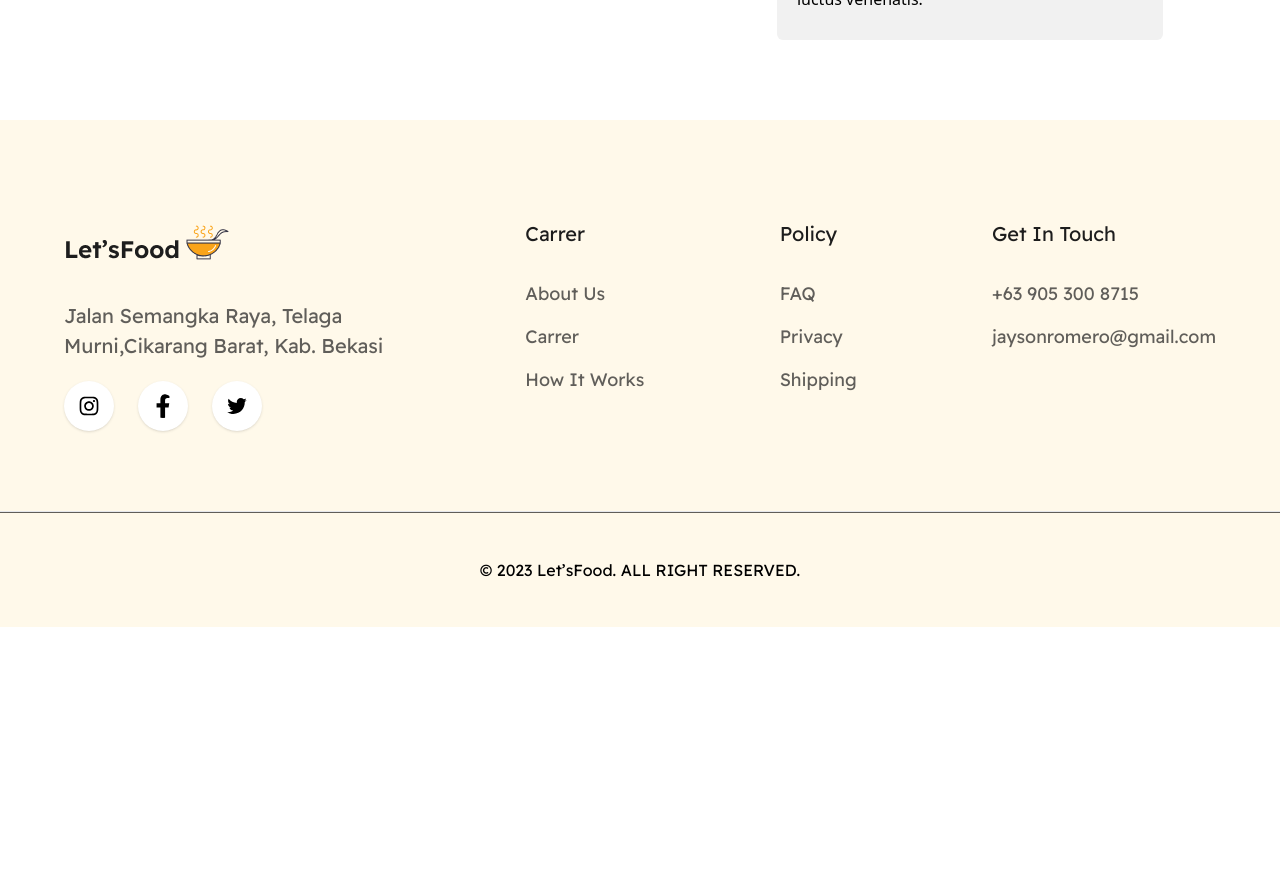
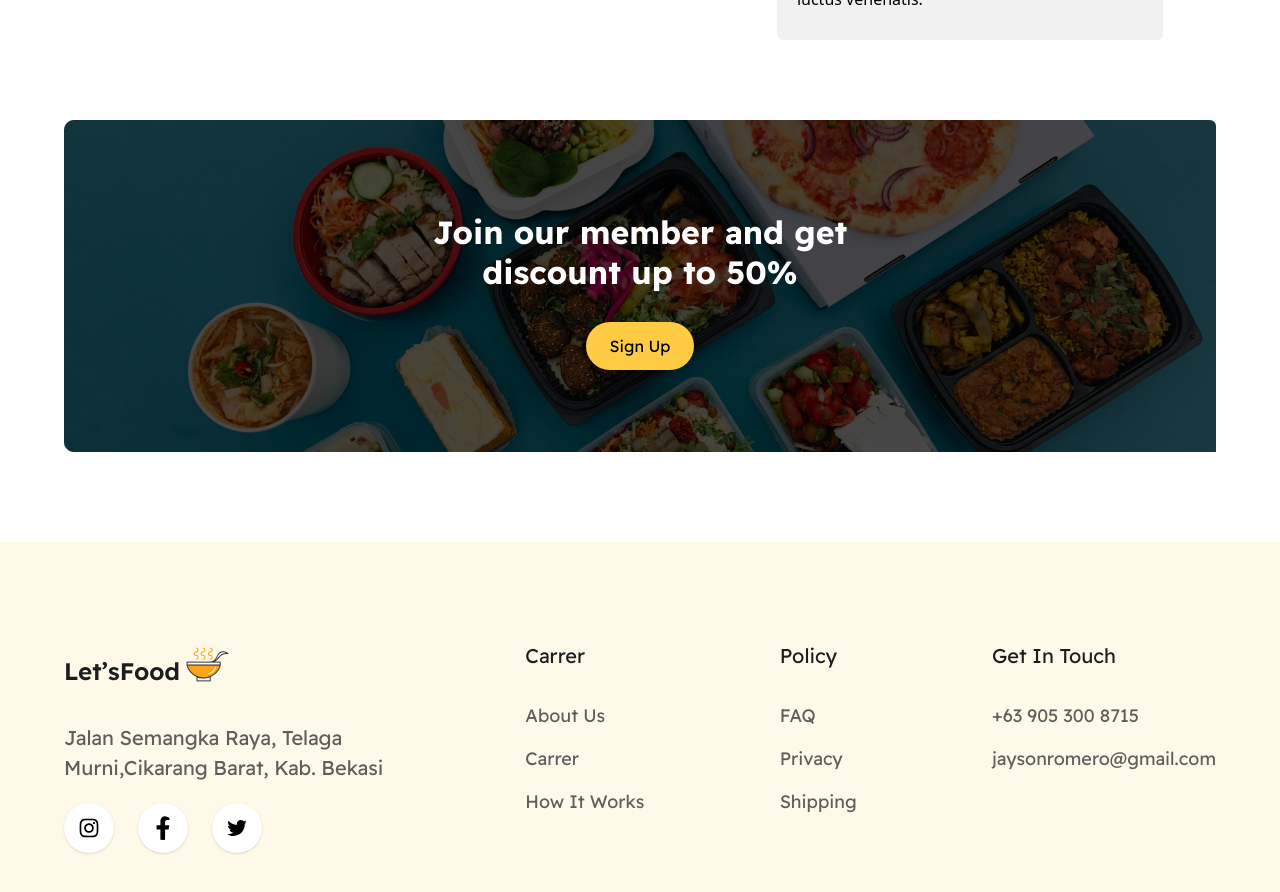
Before and after one commit to jayson-romero/lets-food, a React (Vite) app: page / in a window 1280 px wide. Shown: the part 3000-3892 px from the top of the page. Before the commit the page ends 3627 px from the top, so only its background shows below. Built offline with nearby package versions, Linux system fonts and the light colour scheme.

Commit message:
added about us page and sign up section

```diff
--- /dev/null
+++ b/src/components/AboutUs/About.jsx
@@ -0,0 +1,22 @@
+import styles from "../../style"
+
+const About = () => {
+  return (
+    <div className="About-page">
+       <div className={`${styles.maxWidth} ${styles.paddingX} ${styles.paddingY} font-Readex text-[20px] flex flex-col gap-[50px] pt-[40px]`}>
+
+               <p>Welcome to <span>Let's Food</span>, where we are committed to serving you the best quality food with exceptional customer service. Our online restaurant offers a wide variety of delicious meals that are perfect for any occasion, whether you're looking for a quick lunch, a cozy dinner, or a family gathering.</p>
+
+               <p>At <span>Let's Food</span>, we pride ourselves on using only the freshest ingredients and preparing each meal with care and attention to detail. Our chefs are passionate about creating innovative dishes that are bursting with flavor and are sure to leave a lasting impression.</p>
+
+               <p>Our online restaurant is designed to make your dining experience as seamless and convenient as possible. We offer a simple and user-friendly ordering system that allows you to easily customize your meal and have it delivered straight to your door. Our delivery service is fast and reliable, ensuring that your food arrives hot and fresh every time.</p>
+
+               <p>We believe that great food should be enjoyed by everyone, which is why we strive to accommodate a wide range of dietary needs and preferences. Whether you're vegetarian, gluten-free, or have any other dietary restrictions, we have something for you.</p>
+
+               <p>At <span>Let's Food</span>, we are more than just a restaurant. We are a community of food lovers who are passionate about sharing our love for food with others. We hope that you will join us on this journey and experience the true taste of <span>Let's Food</span>.</p>
+       </div>
+    </div>
+  )
+}
+
+export default About
--- a/src/pages/About.jsx
+++ b/src/pages/About.jsx
@@ -1,4 +1,7 @@
-import Header from "../shared/components/partials/Header"
+import Header from "../shared/components/partials/Header";
+import About from "../components/AboutUs/About";
+import WhatTheySay from "../shared/components/partials/WhatTheySay";
+import JoinUs from "../shared/components/partials/JoinUs";
 
 const AboutPage = () => {
   return (
@@ -8,6 +11,10 @@ const AboutPage = () => {
           title ="Know More About Us"
           desc ="Lorem ipsum dolor sit amet, consectetur adipiscing elit ut aliquam."/>
       </div>
+
+      <About/>
+      <WhatTheySay/>
+      <JoinUs/>
   </div>
   )
 }
--- a/src/pages/Contact.jsx
+++ b/src/pages/Contact.jsx
@@ -1,4 +1,6 @@
 import Header from "../shared/components/partials/Header"
+import WhatTheySay from "../shared/components/partials/WhatTheySay"
+import JoinUs from "../shared/components/partials/JoinUs"
 
 const ContactPage = () => {
   return (
@@ -8,6 +10,9 @@ const ContactPage = () => {
           title ="Contact Us to know more"
           desc ="Lorem ipsum dolor sit amet, consectetur adipiscing elit ut aliquam."/>
       </div>
+
+      <WhatTheySay/>
+      <JoinUs/>
   </div>
   )
 }
--- a/src/pages/Home.jsx
+++ b/src/pages/Home.jsx
@@ -3,6 +3,7 @@ import Header from '../components/Home/Header';
 import HowItWorks from '../shared/components/partials/HowItWorks'
 import OurMenu from '../shared/components/partials/OurMenu'
 import WhatTheySay from '../shared/components/partials/WhatTheySay';
+import JoinUs from '../shared/components/partials/JoinUs';
 
 const HomePage = () => {
   return (
@@ -11,6 +12,7 @@ const HomePage = () => {
         <HowItWorks/>
         <OurMenu/>
         <WhatTheySay/>
+        <JoinUs/>
     </div>
   )
 }
--- a/src/pages/HowItWorks.jsx
+++ b/src/pages/HowItWorks.jsx
@@ -2,6 +2,8 @@
 import Header from "../shared/components/partials/Header"
 import HowItWork from "../components/HowItWorks/HowItWorks"
 import WhatTheySay from "../shared/components/partials/WhatTheySay"
+import JoinUs from "../shared/components/partials/JoinUs"
+import OurMenu from "../shared/components/partials/OurMenu"
 
 const HowItWorksPage = () => {
   return (
@@ -13,8 +15,9 @@ const HowItWorksPage = () => {
       </div>
 
       <HowItWork/>
+      <OurMenu/>
       <WhatTheySay/>
-
+      <JoinUs/>
     </div>
   )
 }
--- a/src/pages/Menu.jsx
+++ b/src/pages/Menu.jsx
@@ -5,6 +5,7 @@ import styles from '../style'
 import {menu} from '../utilities/data'
 import ProductCard from '../shared/components/partials/ProductCard'
 import WhatTheySay from '../shared/components/partials/WhatTheySay'
+import JoinUs from '../shared/components/partials/JoinUs'
 
 const MenuPage = () => {
   return (
@@ -26,6 +27,7 @@ const MenuPage = () => {
      </div>
 
      <WhatTheySay/>
+    <JoinUs/>
     </div>
   )
 }
--- /dev/null
+++ b/src/shared/components/partials/JoinUs.jsx
@@ -0,0 +1,14 @@
+import styles from "../../../style"
+
+const JoinUs = () => {
+  return (
+    <div className={`joinUs-section ${styles.maxWidth} ${styles.paddingY} ${styles.paddingX}`}>
+       <div className={`bg-sign-up  ${styles.flexCenter} flex-col px-[20px] md:px-[328px] py-[50px] md:py-[92px] rounded-md bg-no-repeat 	`}>
+            <h3 className="text-white font-Readex font-bold text-[32px] leading-[40px] text-center pb-[30px]">Join our member and get discount up to 50%</h3>
+            <button className="btn">Sign Up</button>
+       </div>
+    </div>
+  )
+}
+
+export default JoinUs
--- a/src/shared/components/partials/OurMenu.jsx
+++ b/src/shared/components/partials/OurMenu.jsx
@@ -35,6 +35,8 @@ const OurMenu = () => {
        className={`${styles.flexCenter} btn`}>More Menu</button>
        </div>
    </Link>
+
+
 </div>
   )
 }
--- a/tailwind.config.js
+++ b/tailwind.config.js
@@ -1,3 +1,4 @@
+
 /** @type {import('tailwindcss').Config} */
 export default {
   content: [
@@ -17,6 +18,9 @@ export default {
         fontFamily: {
           Readex: ["Readex Pro", "sans-serif"],
         },
+        backgroundImage: {
+          'sign-up': "url('./src/assets/signup-bg.jpg')"
+        }
       },
       screens: {
         xs: "480px",
```
Also changed, not shown: src/assets/signup-bg.jpg (added).
